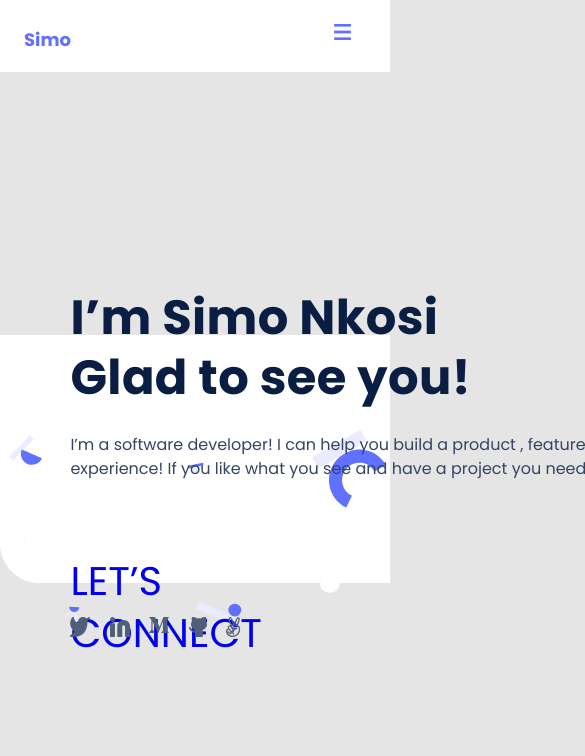
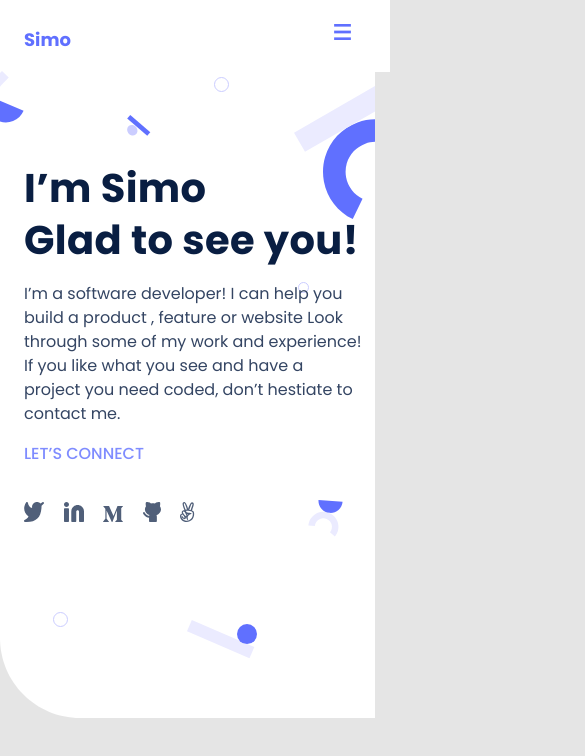
Before and after one commit to KDlamini/portfolio-website, a website: page index.html in a window 390 px wide. Shown: the top 756 px of the page, 585 px wide, since content can reach past the window. Drawn offline with Linux system fonts and the light colour scheme.

Commit message:
Update mobile background media queries. - Change h1 element text - Add img element for mobile background image - Fix responsive design irregularities

```diff
--- a/index.html
+++ b/index.html
@@ -9,6 +9,7 @@
 </head>
 <body>
     <img src="./images/header-background-shape-desktop.svg" alt="" class="header-background-shape">
+    <img src="./images/header-background-mobile.svg" alt="" class="header-background-mobile">
 
     <header class="toolbar">
         <a href="#" class="logo-wrapper">
@@ -38,9 +39,10 @@
 
     <section class="banner">
         <img src="./images/Header-bg.svg" alt="" class="header-bg">
+        <img src="./images/header-shapes-mobile.svg" alt="" class="header-bg-mobile">
 
         <div class="banner-text">
-            <h1>I’m Simo Nkosi <br>
+            <h1>I’m Simo <br>
                 Glad to see you!
             </h1>
             <p>I’m a software developer! I can help you build a product ,
@@ -48,7 +50,7 @@
                 If you like what you see and have a project you need coded,
                 don’t hestiate to contact me.
             </p>
-            <a href="#">LET’S CONNECT</a>
+            <a class="social-title" href="#">LET’S CONNECT</a>
 
             <ul class="social-media-icons">
                 <li><a href="http://twitter.com"><img src="./images/twitter.svg" alt="" class="social-icon"></a></li>
--- a/style.css
+++ b/style.css
@@ -11,7 +11,6 @@ body {
 .header-bg {
   position: absolute;
   width: 97.5972222222%;
-  height: 100vh;
   left: 2.4027777778%;
   top: calc(20% - 268px / 2);
 }
@@ -19,9 +18,13 @@ body {
 .header-background-shape {
   position: absolute;
   width: 100%;
-  height: 916px;
   left: 0;
   top: 1px;
+}
+
+.header-background-mobile,
+.header-bg-mobile {
+  display: none;
 }
 
 .toolbar {
@@ -113,10 +116,9 @@ body {
 
 .banner-text p {
   position: static;
-  width: 920px;
+  width: 100%;
   height: 98px;
   left: 0;
-  top: 134px;
   font-weight: normal;
   font-size: 20px;
   line-height: 28px;
@@ -138,10 +140,9 @@ body {
 
 .banner-text h1 {
   position: static;
-  width: 920px;
+  width: 100%;
   height: 122px;
   left: 0;
-  top: 0;
   font-weight: bold;
   color: #091e42;
   font-size: 48px;
@@ -155,7 +156,7 @@ body {
   letter-spacing: 0.37px;
 }
 
-.banner-text a {
+.social-title {
   display: flex;
   flex-direction: column;
   align-items: flex-start;
@@ -163,12 +164,15 @@ body {
   flex: none;
   order: 2;
   flex-grow: 0;
-  margin: 12px 0;
+  margin: 8px 0;
   position: static;
-  width: auto;
   height: 24px;
   left: 0;
-  top: 244px;
+  top: 0;
+  font-weight: 500;
+  font-size: 16px;
+  line-height: 24px;
+  color: #7f8cff;
   text-decoration: none;
 }
 
@@ -191,9 +195,13 @@ body {
 }
 
 .banner {
+  display: flex;
+  flex-direction: column;
+  align-items: flex-start;
+  padding: 114px 24px;
   position: absolute;
-  width: 100%;
-  height: 846px;
+  width: 90%;
+  height: 520px;
   left: 0;
   top: 71px;
 }
@@ -220,7 +228,7 @@ body {
   flex-grow: 0;
   width: 171px;
   height: 20px;
-  margin: 14px 0;
+  margin: 8px 0;
   padding-left: 0;
 }
 
@@ -234,10 +242,26 @@ body {
 
 @media only screen and (max-width: 600px) {
   /* Big smartphones [426px -> 600px] */
-  .header {
-    background: url('./images/header-shapes-mobile.png');
-    background-size: contain;
-    background-repeat: no-repeat;
+  .header-bg {
+    display: none;
+  }
+
+  .header-background-shape {
+    display: none;
+  }
+
+  .header-background-mobile {
+    display: block;
+    position: absolute;
+    left: 0;
+    top: 0;
+  }
+
+  .header-bg-mobile {
+    display: block;
+    position: absolute;
+    left: 0;
+    top: 0;
   }
 
   .logo-wrapper {
@@ -263,15 +287,47 @@ body {
     padding: 8px;
   }
 
+  .banner {
+    width: 90%;
+  }
+
   .banner-text {
+    height: 604px;
+    width: 85%;
     font-size: 40px;
     line-height: 52px;
     letter-spacing: 0;
+    top: calc(20% - 134px / 2);
+    left: 24px;
+  }
+
+  .banner-text h1 {
+    height: auto;
+    left: 24px;
+    top: 114px;
+    font-size: 40px;
+    line-height: 52px;
   }
 
   .banner-text p {
+    width: 100%;
+    height: auto;
+    left: 24px;
+    top: 276px;
     font-size: 16px;
     line-height: 24px;
+  }
+
+  .social-title {
+    font-size: 16px;
+    line-height: 24px;
+  }
+
+  .social-media-icons,
+  .social-title,
+  .banner h1,
+  .banner p {
+    margin: 8px 0;
   }
 }
 
```
Also changed, not shown: images/header-background-mobile.svg (added), images/header-shapes-mobile.svg (renamed from images/header-shapes mobile@2x.svg).
